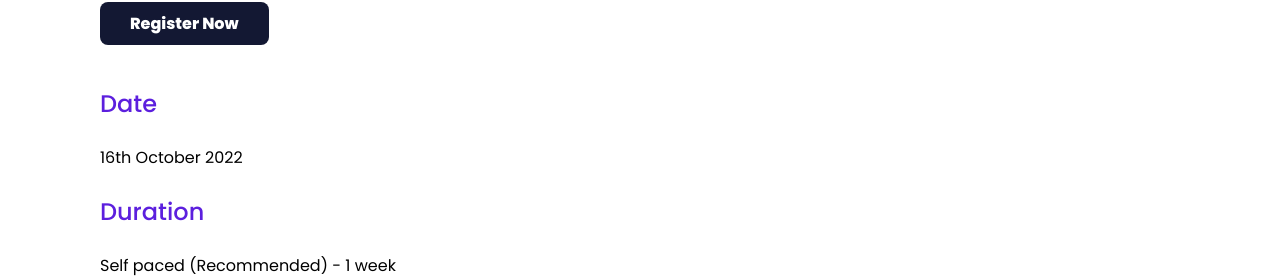
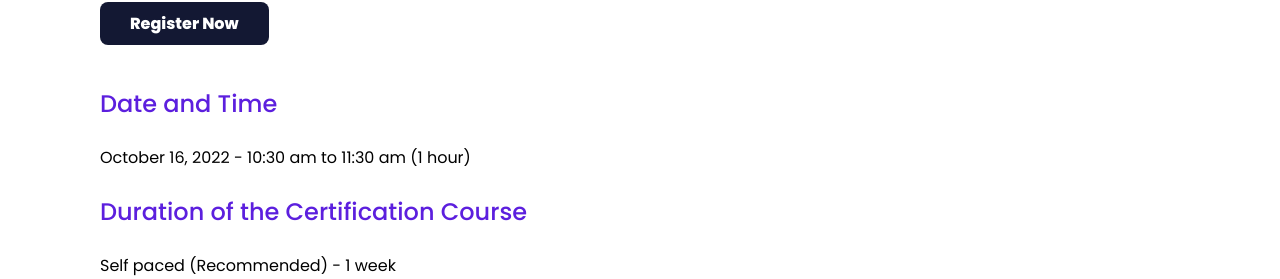
Before and after one commit to COSH-NITK/cosh-website, a React (Create React App) app: page /postman-classroom-program in a window 1280 px wide. Shown: the part 806-1085 px from the top of the page. Built offline with nearby package versions, Linux system fonts and the light colour scheme.

Commit message:
⚡ Small change

```diff
--- a/src/Pages/Postman/Postman.jsx
+++ b/src/Pages/Postman/Postman.jsx
@@ -35,10 +35,10 @@ function Postman() {
 
             <a href="https://forms.gle/pUNLzCXjmnu54nGJA" target="_blank" className="button-dark">Register Now</a>
 
-            <h3 style={{marginTop: '50px'}}>Date</h3>
-            <p>16th October 2022</p>
+            <h3 style={{marginTop: '50px'}}>Date and Time</h3>
+            <p>October 16, 2022 - 10:30 am to 11:30 am (1 hour)</p>
 
-            <h3>Duration</h3>
+            <h3>Duration of the Certification Course</h3>
             <p>Self paced (Recommended) - 1 week</p>
 
             <h3>Description</h3>
```
